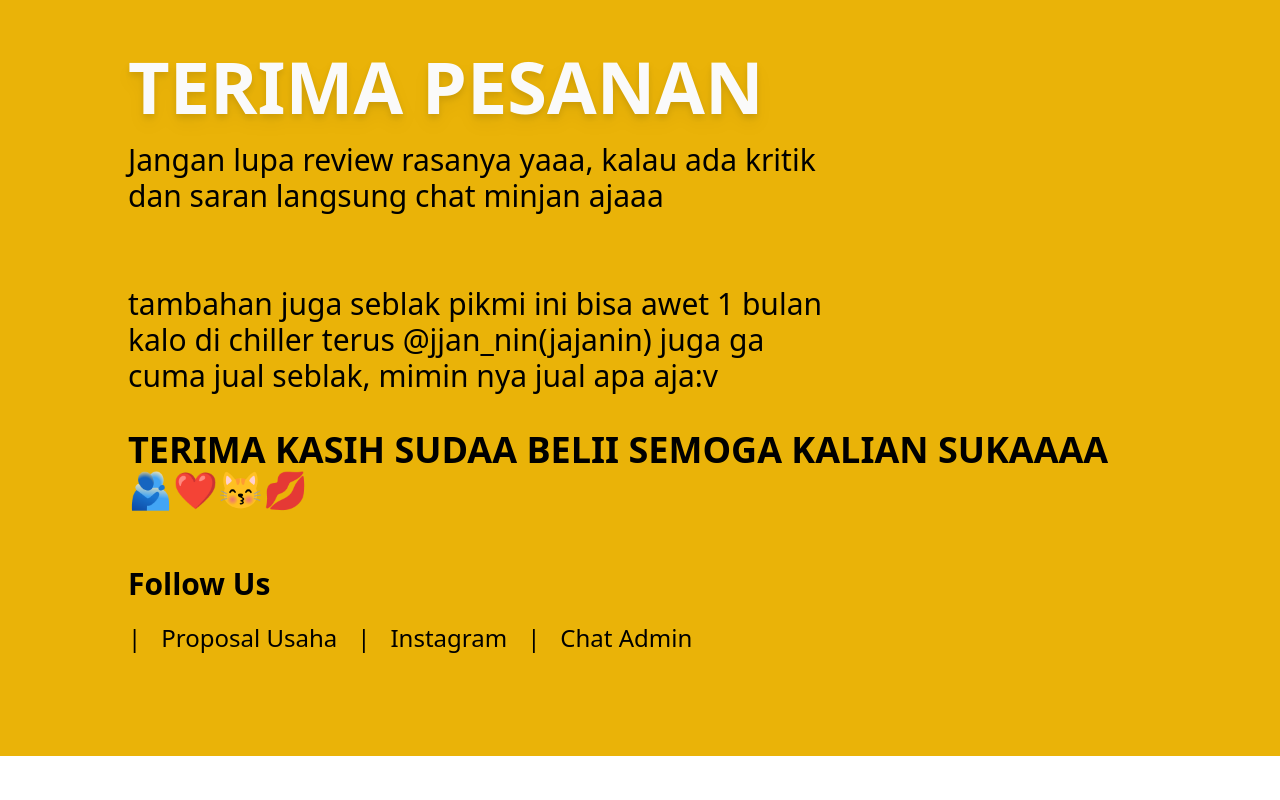
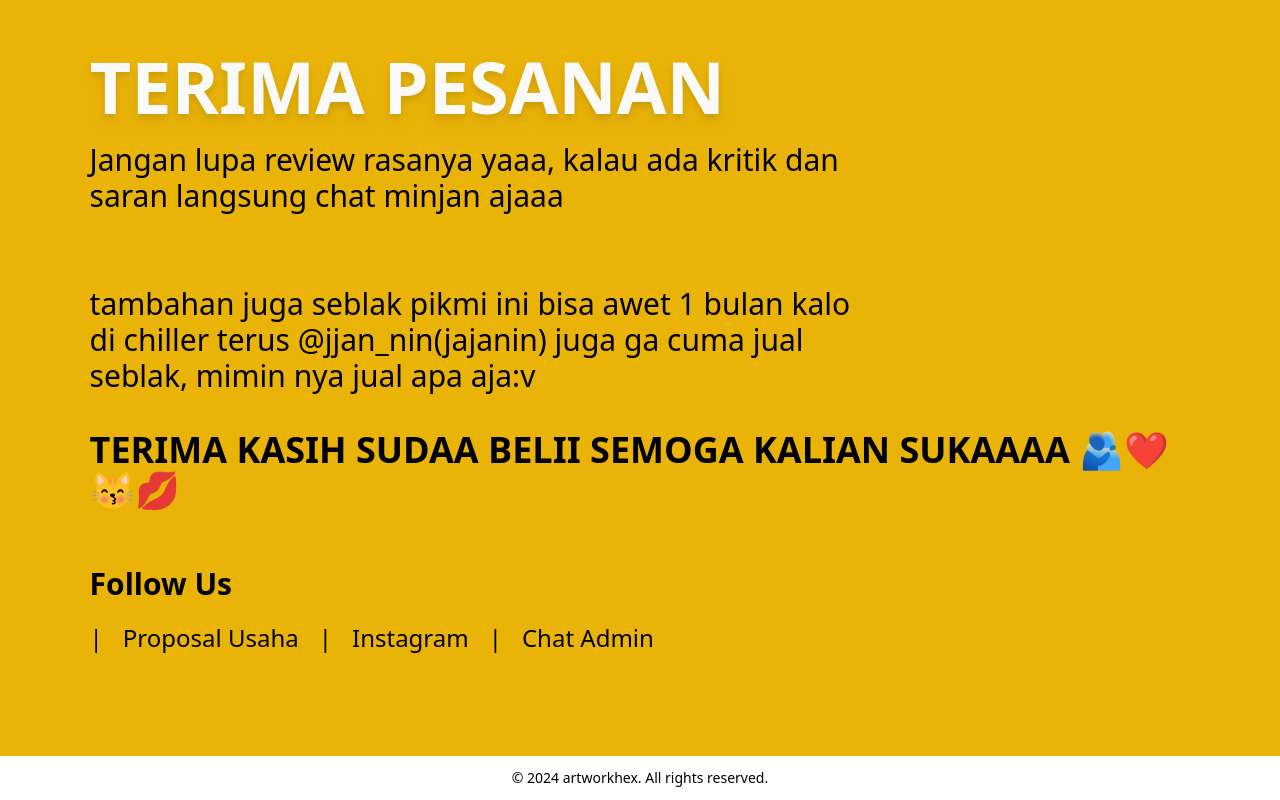
Before and after one commit to alwan9/seblak_pikmi, a website: page index.html in a window 1280 px wide. Shown: the part 4660-5460 px from the top of the page. Before the commit the page ends 5416 px from the top, so only its background shows below. Drawn offline with nearby package versions, Linux system fonts and the light colour scheme.

Commit message:
Add files via upload

```diff
--- a/index.html
+++ b/index.html
@@ -298,7 +298,7 @@
             </div>
         </div>
 
-        <footer class=" bg-yellow-500 px-[10%] py-[8%] mt-16">
+        <footer class=" bg-yellow-500 px-[7%] py-[8%] mt-16">
             <h1 class="lg1:text-7xl text-zinc-50 drop-shadow-lg">terima
                 pesanan</h1>
             <p class="text-sm lg1:text-3xl md1:w-[70%] w-[100%] mt-5">
@@ -314,11 +314,12 @@
                 🫂❤😽💋</h3>
 
             <h2 class="mt-14 font-semibold text-3xl">Follow Us </h2>
-            <div class="flex items-center mt-5 text-xl lg1:text-2xl  gap-5">
+            <div
+                class="flex items-center mt-5 text-xl lg1:text-2xl  gap-3 md1:gap-5">
                 <span>|</span>
                 <a href="#">
                     <div
-                        class="hover:text-yellow-200 text-sm md1:text-2xl duration-300 hover:drop-shadow-lg">
+                        class="hover:text-yellow-200 text-xs md1:text-2xl duration-300 hover:drop-shadow-lg">
                         Proposal Usaha
                     </div>
                 </a>
@@ -326,7 +327,7 @@
 
                 <a href="https://www.instagram.com/jjan_nin/">
                     <div
-                        class="hover:text-yellow-200 text-sm md1:text-2xl duration-300 hover:drop-shadow-lg">
+                        class="hover:text-yellow-200 text-xs md1:text-2xl duration-300 hover:drop-shadow-lg">
                         Instagram
                     </div>
                 </a>
@@ -334,11 +335,17 @@
 
                 <a href="https://wa.me//+6285877353614">
                     <div
-                        class="hover:text-yellow-200 text-sm md1:text-2xl duration-300 hover:drop-shadow-lg">
+                        class="hover:text-yellow-200 text-xs md1:text-2xl duration-300 hover:drop-shadow-lg">
                         Chat Admin
                     </div>
                 </a>
             </div>
+        </footer>
+        <footer class="text-center text-sm bg-white py-3">
+            <p>&copy; <span id="copyright-year"></span> <a
+                    href="https://artworkhex.github.io/awh/">
+                    artworkhex.</a> All rights
+                reserved.</p>
         </footer>
 
         <!-- fitur pop up image testimoni -->
--- a/src/main.js
+++ b/src/main.js
@@ -47,3 +47,8 @@ valueDisplays.forEach((valueDisplay) => {
     }
   }, duration);
 });
+
+// copyright
+const currentYear = new Date().getFullYear();
+const copyrightYear = document.getElementById("copyright-year");
+copyrightYear.textContent = currentYear;
```
Also changed, not shown: src/output.css.
